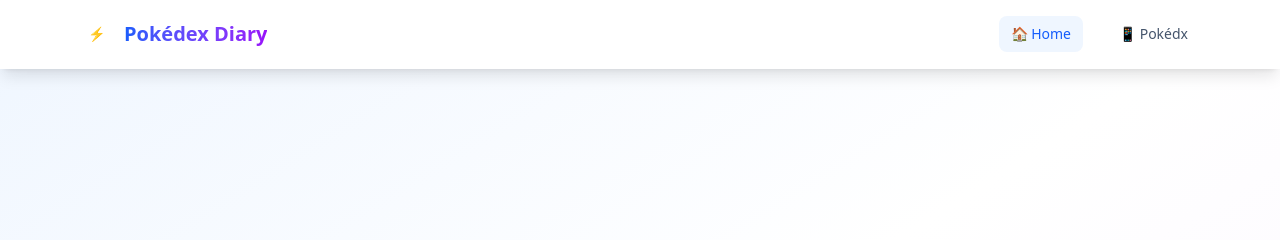
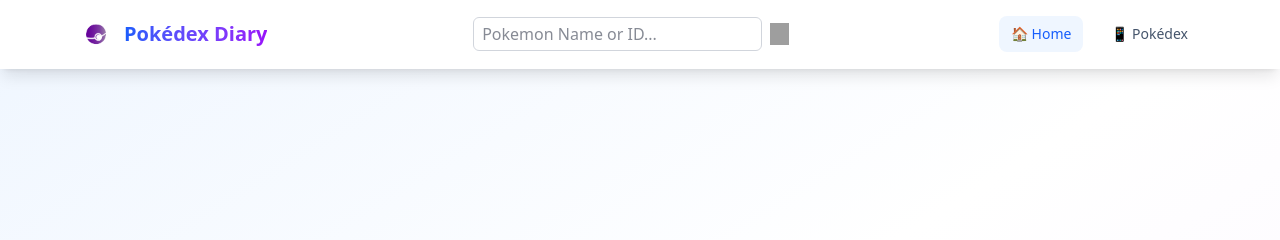
Before and after one commit to SashaSohrabi/pokedex-diary, a website built with Vite: page index.html in a window 1280 px wide. Built offline with nearby package versions, Linux system fonts and the light colour scheme; no server answers; grey boxes are pictures that could not be loaded.

Commit message:
last edit style and navbar and padeox page

```diff
--- a/index.html
+++ b/index.html
@@ -11,9 +11,10 @@
   <body class="min-h-screen bg-gradient-to-br from-blue-50 via-white to-purple-50 text-slate-900">
     <header id="app-navbar" class="sticky top-0 z-50 navbar-glass shadow-lg">
       <div class="max-w-6xl mx-auto flex items-center justify-between p-4">
+        <!-- 1. Left Section: Logo and Title -->
         <div class="flex items-center space-x-3">
           <div class="w-8 h-8 bg-gradient-pokemon rounded-full flex items-center justify-center">
-            <span class="text-white font-bold text-sm">⚡</span>
+            <img src="/public/pokmon-logo.png" alt="Pokeball" class="w-auto" />
           </div>
           <a
             href="/"
@@ -22,7 +23,33 @@
             Pokédex Diary
           </a>
         </div>
-        <nav class="flex items-center space-x-6">
+
+        <!-- 2. Center Section: Search Bar -->
+        <div class="flex-grow flex justify-center px-4">
+          <div id="searchBar" class="search-bar flex items-center gap-1 w-full max-w-xs">
+            <input
+              type="text"
+              name=""
+              id="search-input"
+              class="w-full px-2 py-1 rounded-md border border-gray-300 focus:outline-none focus:ring-2 focus:ring-blue-500"
+              placeholder="Pokemon Name or ID..."
+              autocomplete="off"
+            />
+            <button
+              id="search-button"
+              class="flex items-center justify-center bg-transparent h-[30px] w-[30px] p-1 rounded-sm hover:cursor-pointer hover:bg-gray-200"
+            >
+              <img
+                class="h-full w-full"
+                src="https://upload.wikimedia.org/wikipedia/commons/5/55/Magnifying_glass_icon.svg"
+                alt="Search"
+              />
+            </button>
+          </div>
+        </div>
+
+        <!-- 3. Right Section: Navigation Links -->
+        <nav class="flex items-center space-x-4">
           <a
             href="/"
             class="relative px-3 py-2 text-sm font-medium text-blue-600 bg-blue-50 rounded-lg transition-all hover:bg-blue-100"
@@ -33,7 +60,7 @@
             href="/pokedex.html"
             class="relative px-3 py-2 text-sm font-medium text-slate-600 hover:text-blue-600 hover:bg-blue-50 rounded-lg transition-all"
           >
-            <span>📱 Pokédx</span>
+            <span>📱 Pokédex</span>
           </a>
         </nav>
       </div>
--- a/pokedex.html
+++ b/pokedex.html
@@ -13,7 +13,7 @@
       <div class="max-w-6xl mx-auto flex items-center justify-between p-4">
         <div class="flex items-center space-x-3">
           <div class="w-8 h-8 bg-gradient-pokemon rounded-full flex items-center justify-center">
-            <span class="text-white font-bold text-sm">⚡</span>
+            <img src="/public/pokmon-logo.png" alt="Pokeball" class="w-auto" />
           </div>
           <a
             href="/"
```
Also changed, not shown: public/pokmon-logo.png (added).
